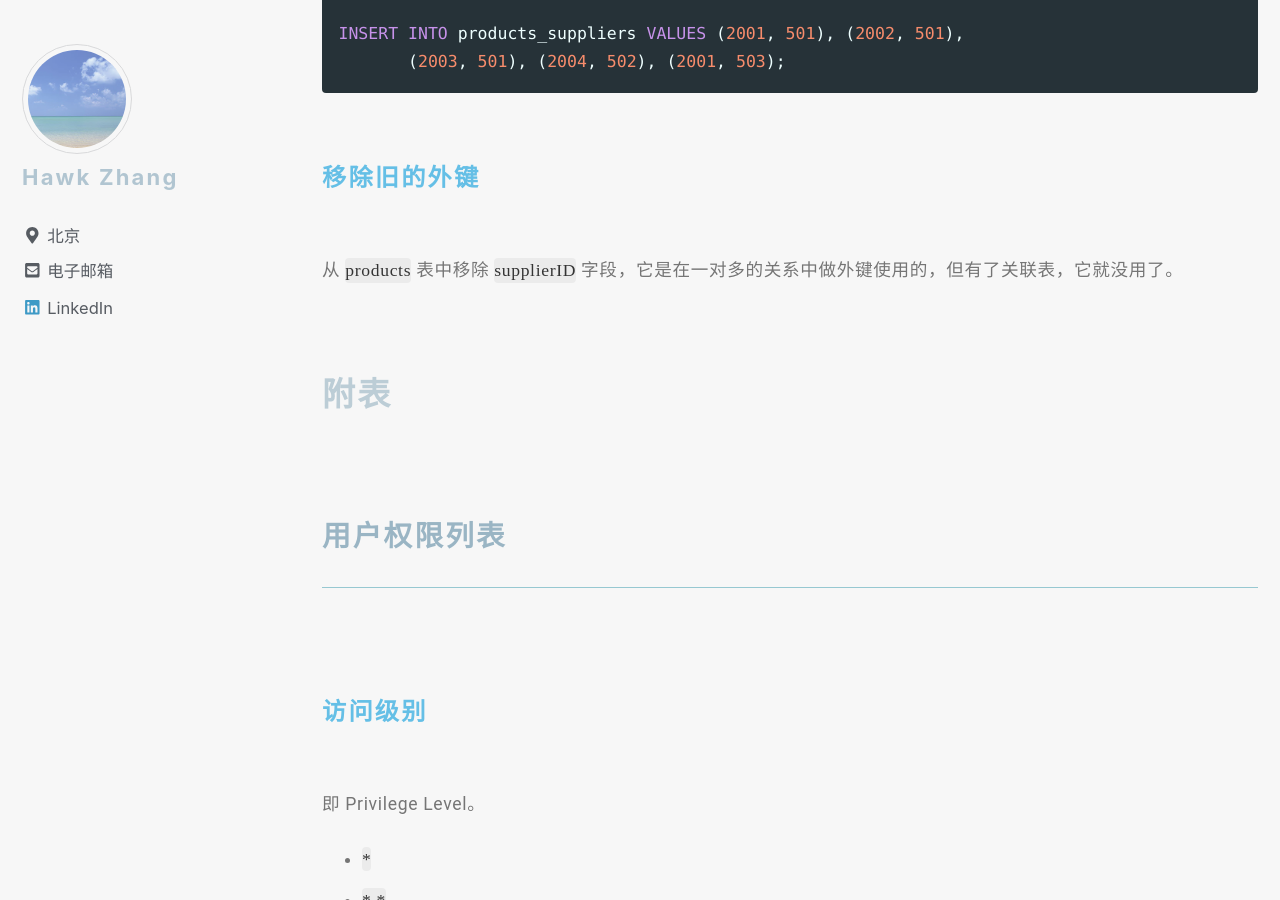
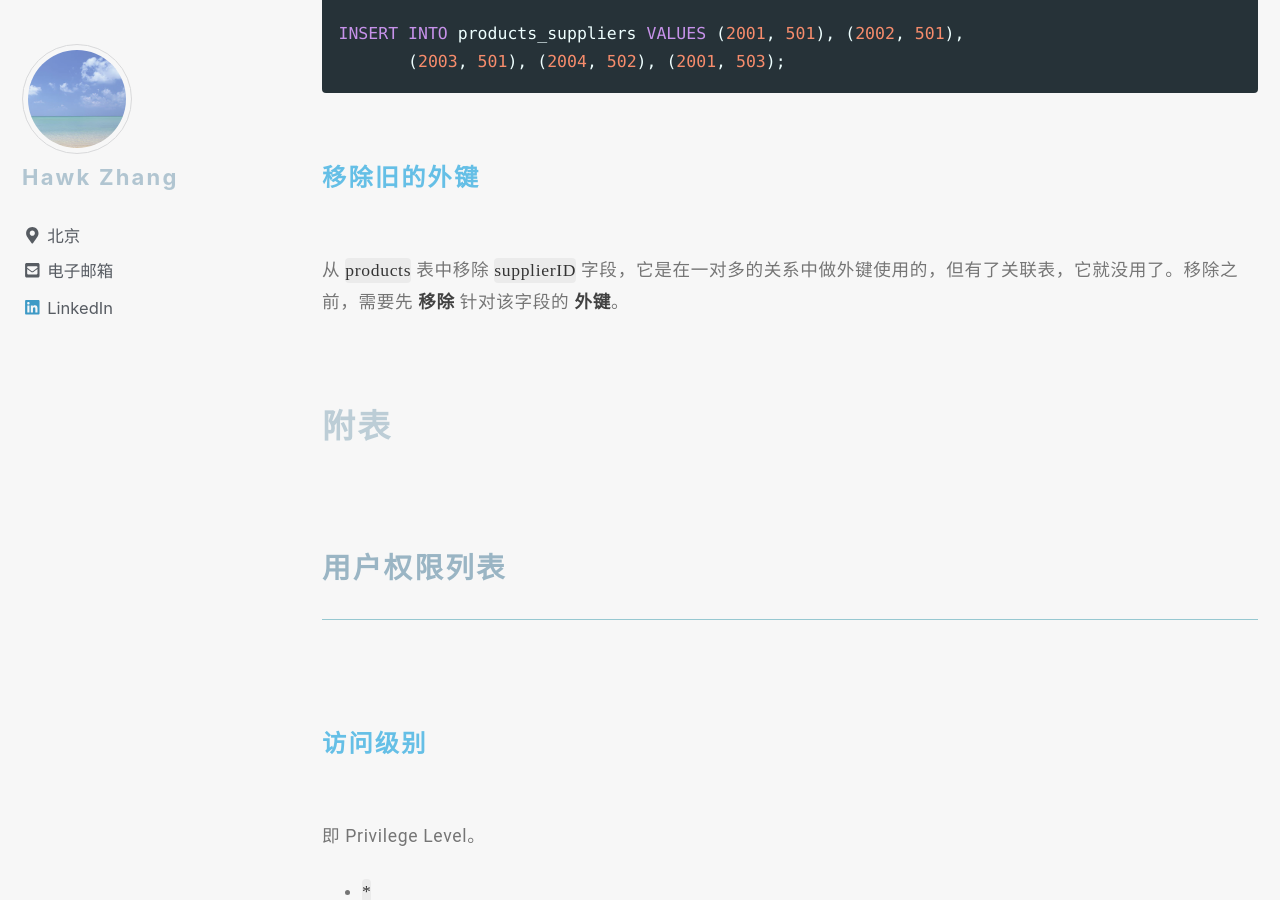
Before and after one commit to narru888/linotes_note, a Jekyll site: the page built from _posts/mysql/2016-04-02-statements.md, in a window 1280 px wide and 900 px high, scrolled down 30578 px. Built offline with Jekyll 4.4.1, drawn with Linux system fonts in a browser that asks for light colours; nearby versions of some CDN libraries; a script that is not in the unit is left out.

Commit message:
update on 2018-10-16 20:48:01 CST

```diff
--- a/_posts/mysql/2016-04-02-statements.md
+++ b/_posts/mysql/2016-04-02-statements.md
@@ -1232,7 +1232,7 @@
 
 #### 移除旧的外键
 
-从 `products` 表中移除 `supplierID` 字段，它是在一对多的关系中做外键使用的，但有了关联表，它就没用了。
+从 `products` 表中移除 `supplierID` 字段，它是在一对多的关系中做外键使用的，但有了关联表，它就没用了。移除之前，需要先 **移除** 针对该字段的 **外键**。
 
 
 
```
